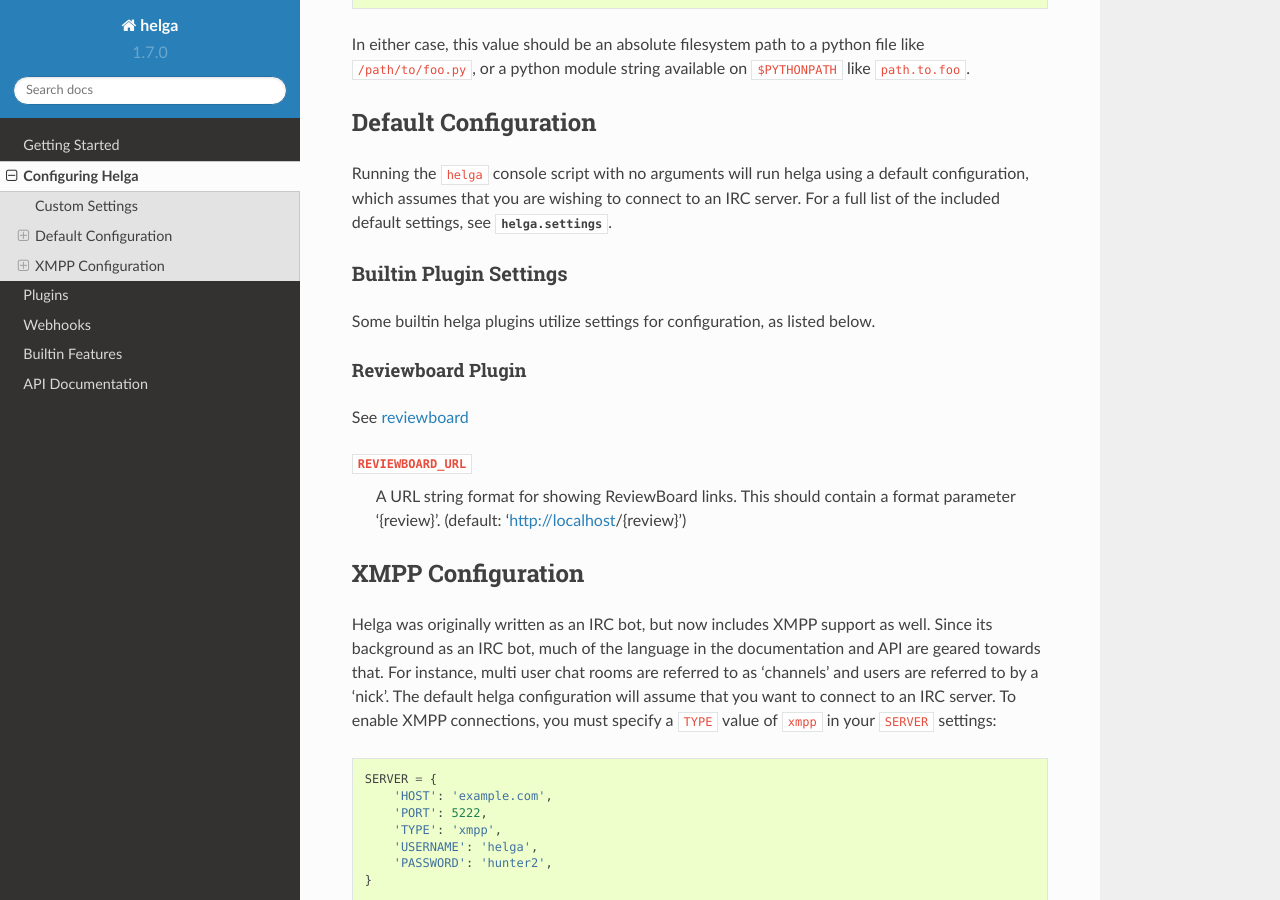
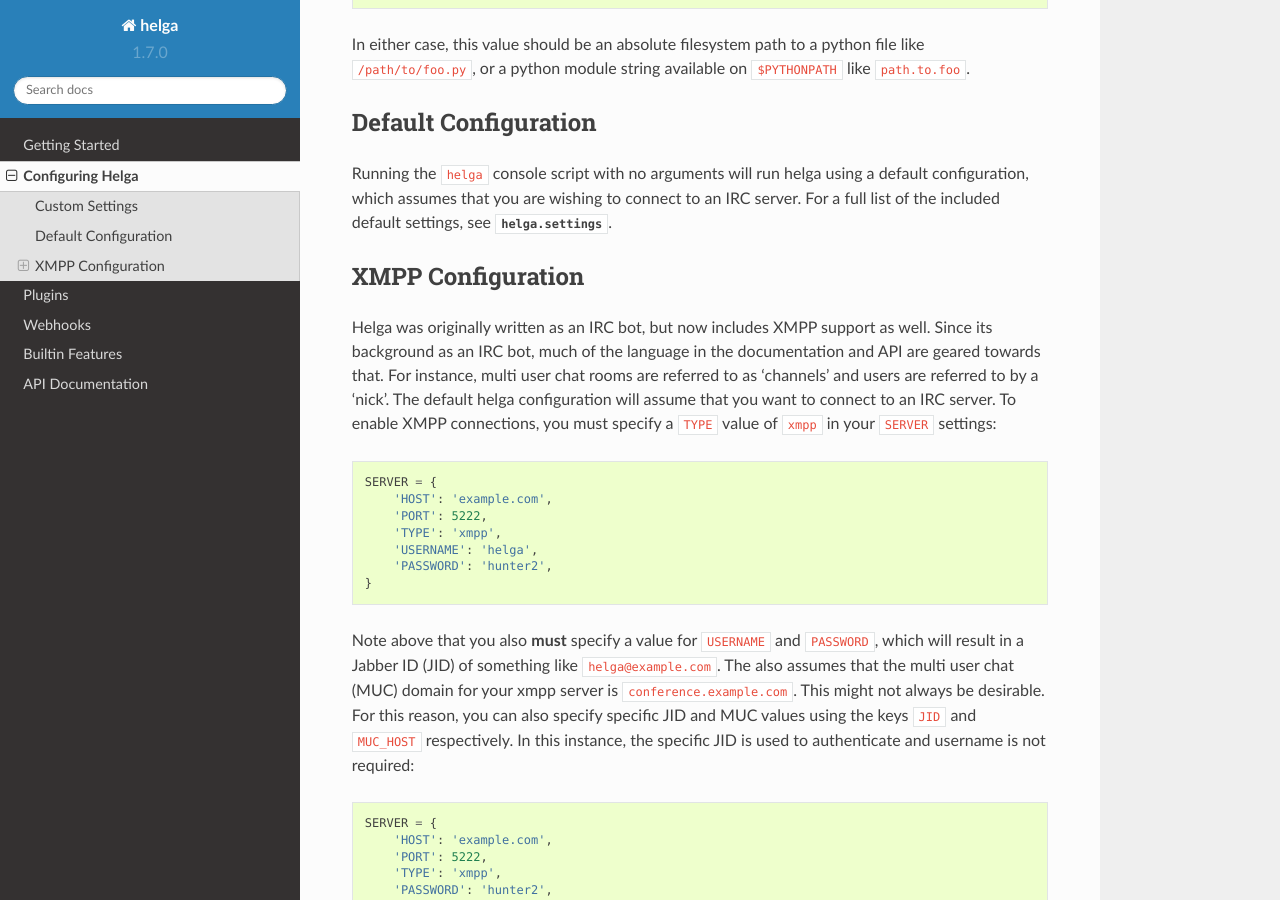
Before and after one commit to shaunduncan/helga, a Sphinx documentation site: the page built from docs/source/configuring_helga.rst, in a window 1280 px wide and 900 px high, scrolled down 910 px. Built offline with Sphinx 7.4.7 and the Read the Docs theme 2.0.0, drawn with Linux system fonts in a browser that asks for light colours.

Commit message:
Remove reviewboard plugin

```diff
--- a/CHANGELOG.rst
+++ b/CHANGELOG.rst
@@ -16,6 +16,7 @@
 - Removed no_more_olga plugin. Now at https://github.com/shaunduncan/helga-no-more-olga (pypi helga-no-more-olga)
 - Removed oneliner plugin. Now at https://github.com/shaunduncan/helga-oneliner (pypi helga-onliner)
 - Removed poems plugin. Now at https://github.com/shaunduncan/helga-poems (pypi helga-poems)
+- Removed reviewboard plugin. Now at https://github.com/shaunduncan/helga-reviewboard (pypi helga-reviewboard)
 - Removed wiki_whois plugin. Now at https://github.com/shaunduncan/helga-wiki-whois (pypi helga-wiki-whois)
 
 
--- a/docs/source/configuring_helga.rst
+++ b/docs/source/configuring_helga.rst
@@ -54,26 +54,6 @@
 Running the ``helga`` console script with no arguments will run helga using a default configuration, which
 assumes that you are wishing to connect to an IRC server. For a full list of the included default settings,
 see :mod:`helga.settings`.
-
-
-.. _config.default.plugins:
-
-Builtin Plugin Settings
-^^^^^^^^^^^^^^^^^^^^^^^
-
-Some builtin helga plugins utilize settings for configuration, as listed below.
-
-
-.. _config.default.plugins.reviewboard:
-
-Reviewboard Plugin
-""""""""""""""""""
-
-See :ref:`builtin.plugins.reviewboard`
-
-``REVIEWBOARD_URL``
-    A URL string format for showing ReviewBoard links. This should contain a format parameter
-    '{review}'. (default: 'http://localhost/{review}')
 
 
 
--- a/docs/source/plugins.rst
+++ b/docs/source/plugins.rst
@@ -119,7 +119,7 @@
     ['bar', 'baz qux']
 
 This behavior can also be configured globally by configuring ``COMMAND_ARGS_SHLEX = True``
-in your settings file (see :ref:`config.default.plugins`)
+in your settings file (see :ref:`config.default`)
 
 .. important::
 
@@ -309,7 +309,7 @@
 of returning a response, raise :exc:`~helga.plugins.ResponseNotReady`.
 This will indicate to helga's plugin manager that a response may be sent at some point in the
 future. In this instance, helga will continue to process other plugins, unless configured to only
-return first response, in which case no other plugins will be processed (see :ref:`config.default.plugins`).
+return first response, in which case no other plugins will be processed (see :ref:`config.default`).
 For example::
 
     from helga.plugins import command, ResponseNotReady
--- a/setup.py
+++ b/setup.py
@@ -90,7 +90,6 @@
               'operator     = helga.plugins.operator:operator',
               'ping         = helga.plugins.ping:ping',
               'reminders    = helga.plugins.reminders:reminders',
-              'reviewboard  = helga.plugins.reviewboard:reviewboard',
               'stfu         = helga.plugins.stfu:stfu',
               'webhooks     = helga.plugins.webhooks:WebhookPlugin',
           ],
```
Also changed, not shown: docs/source/builtins.rst (+0 -17 lines), 3 other files.
